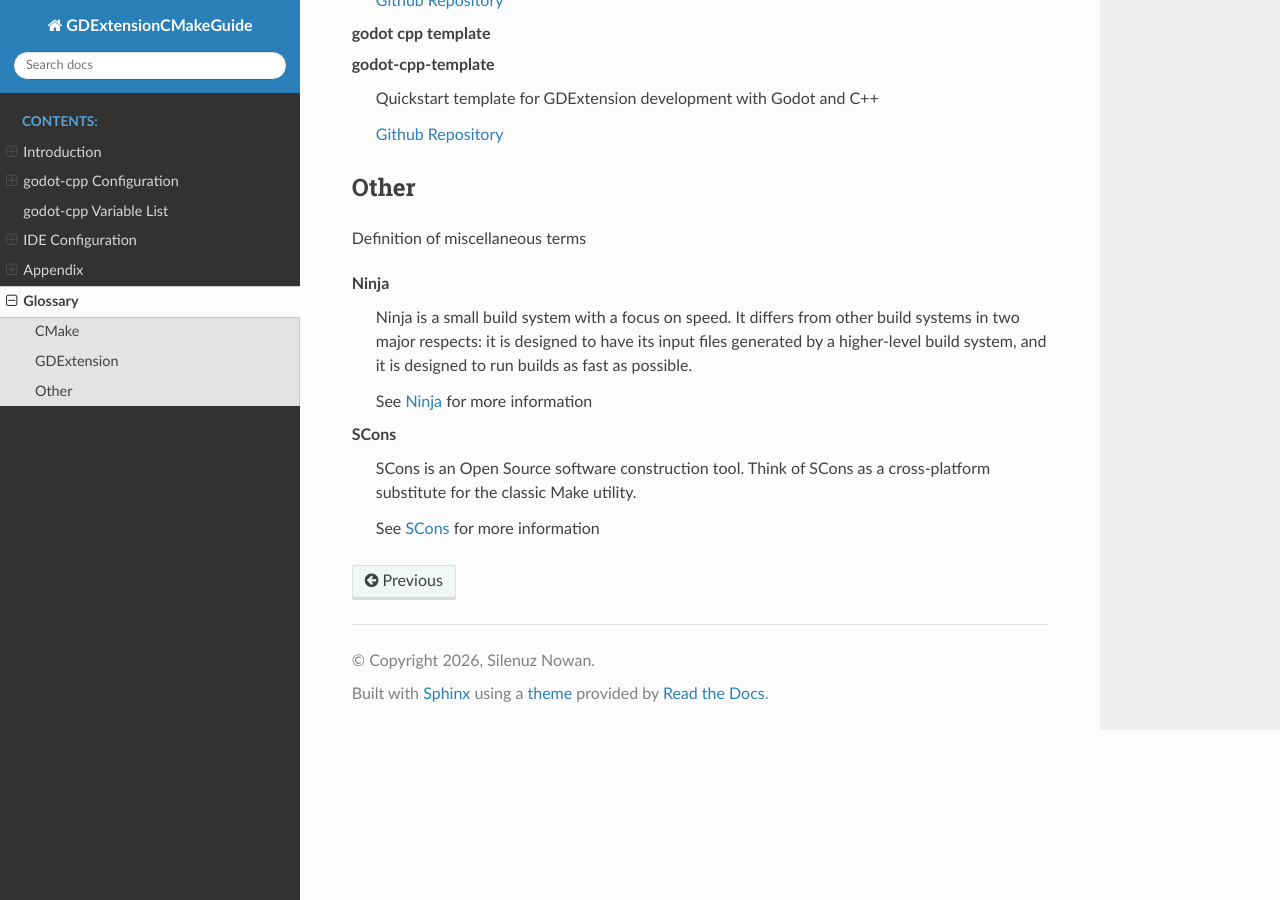
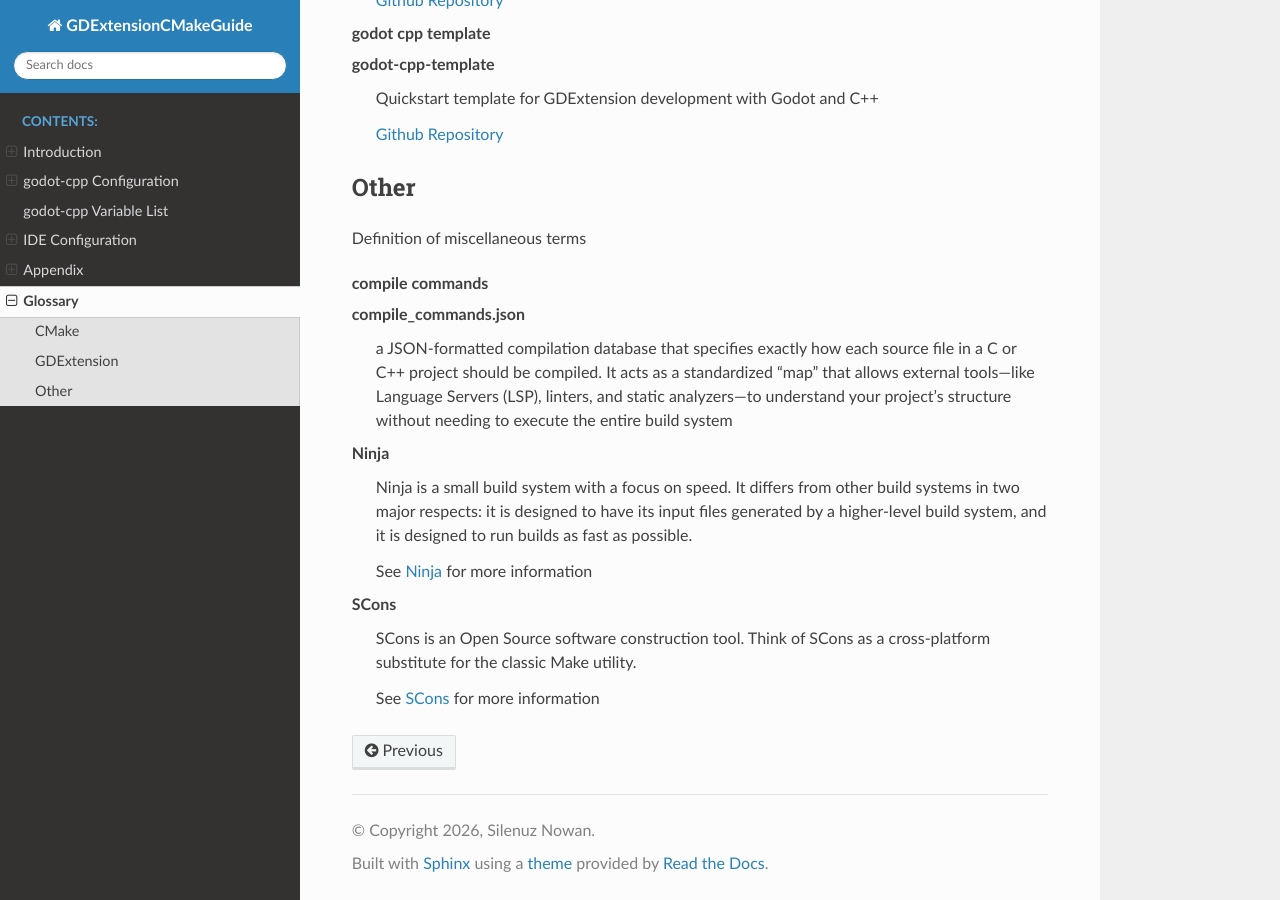
Before and after one commit to silenuz/GDExtension_CMake, a Sphinx documentation site: the page built from docs/source/glossary.rst, in a window 1280 px wide and 900 px high, scrolled down 2134 px. Built offline with Sphinx 7.4.7 and the Read the Docs theme 3.1.0, drawn with Linux system fonts in a browser that asks for light colours.

Commit message:
more glossary terms

```diff
--- a/docs/source/glossary.rst
+++ b/docs/source/glossary.rst
@@ -112,5 +112,11 @@ Definition of miscellaneous terms
 
        See `Ninja`_ for more information
 
+   compile commands
+   compile_commands.json
+        a JSON-formatted compilation database that specifies exactly how each source file in a C or C++ project should be compiled.
+        It acts as a standardized "map" that allows external tools—like Language Servers (LSP), linters, and static analyzers—to understand
+        your project's structure without needing to execute the entire build system
+
 
 .. include:: ./share/links.rst
--- a/docs/source/introduction/first_steps.rst
+++ b/docs/source/introduction/first_steps.rst
@@ -39,7 +39,7 @@ The :term:`godot cpp template` is organized as follows:
        #. used by :term:`SCons` to build the library for the extension (not used by cmake)
 
 .. note::
-    If the repository was cloned without the ``--recursive`` flag, then the godot-cpp directory will be empty.  To remedy
+    If the repository was cloned without the ``--recursive`` flag, then the :term:`godot-cpp` directory will be empty.  To remedy
     this open the repository directory in a terminal and execute the following;
 
     .. code::
@@ -80,7 +80,7 @@ artifacts.
 
 If the :term:`Cmake` :term:`generator` if :term:`Ninja`
 or `Makefiles <https://cmake.org/cmake/help/latest/manual/cmake-generators.7.html#makefile-generators>`_
-you can use the configure target to also generate a ``compile_commands.json`` in the :term:`build directory`. To do so the
+you can use the configure target to also generate a :term:`compile_commands.json` in the :term:`build directory`. To do so the
 :term:`CMAKE_EXPORT_COMPILE_COMMANDS` :term:`CMake` :term:`variable` is added to the configure command with a value of ``ON``.
 
 .. code:: shell
```
Also changed, not shown: docs/source/share/links.rst (line endings or trailing spaces).
